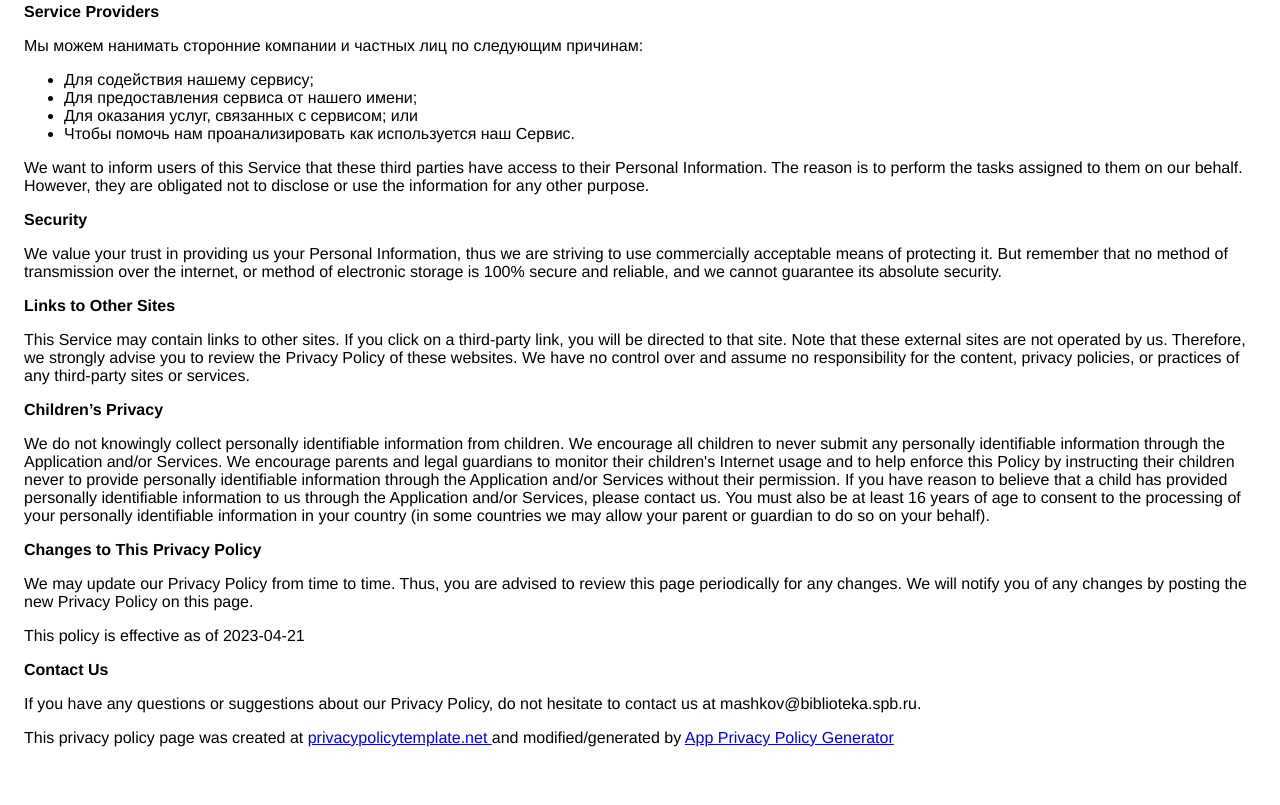
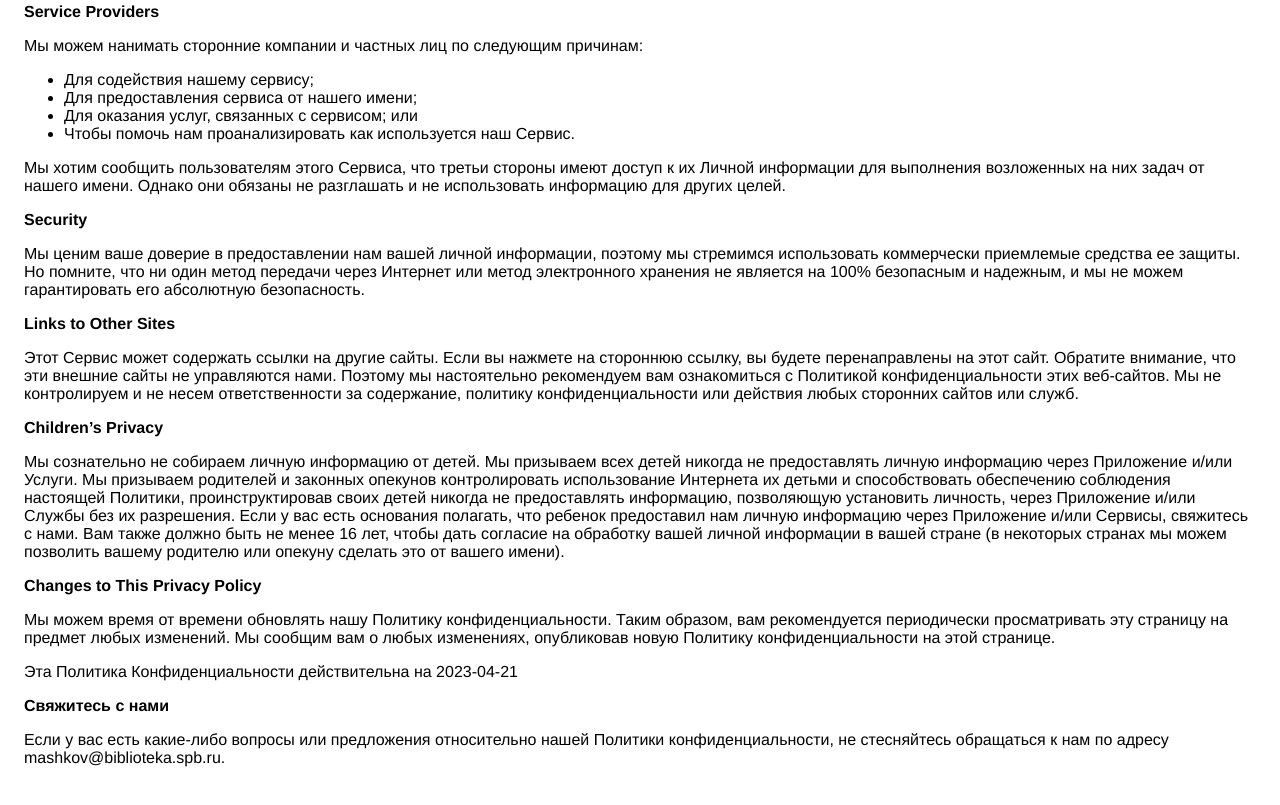
Before and after one commit to SPbGBUKCBSK/bibliobus_ios_privacy_policy_ru, a plain HTML site: page index.html in a window 1280 px wide. Shown: the part 645-1450 px from the top of the page. Drawn offline with Linux system fonts and the light colour scheme.

Commit message:
Update index.html

```diff
--- a/index.html
+++ b/index.html
@@ -30,49 +30,16 @@
                 </p> <p><strong>Service Providers</strong></p> <p>
                  Мы можем нанимать сторонние компании и частных лиц по следующим причинам:
                 </p> <ul><li>Для содействия нашему сервису;</li> <li>Для предоставления сервиса от нашего имени;</li> <li>Для оказания услуг, связанных с сервисом; или</li> <li>Чтобы помочь нам проанализировать как используется наш Сервис.</li></ul> <p>
-                  We want to inform users of this Service
-                  that these third parties have access to their Personal
-                  Information. The reason is to perform the tasks assigned to
-                  them on our behalf. However, they are obligated not to
-                  disclose or use the information for any other purpose.
+                  Мы хотим сообщить пользователям этого Сервиса, что третьи стороны имеют доступ к их Личной информации для выполнения возложенных на них задач от нашего имени. Однако они обязаны не разглашать и не использовать информацию для других целей.
                 </p> <p><strong>Security</strong></p> <p>
-                  We value your trust in providing us your
-                  Personal Information, thus we are striving to use commercially
-                  acceptable means of protecting it. But remember that no method
-                  of transmission over the internet, or method of electronic
-                  storage is 100% secure and reliable, and we cannot
-                  guarantee its absolute security.
+                 Мы ценим ваше доверие в предоставлении нам вашей личной информации, поэтому мы стремимся использовать коммерчески приемлемые средства ее защиты. Но помните, что ни один метод передачи через Интернет или метод электронного хранения не является на 100% безопасным и надежным, и мы не можем гарантировать его абсолютную безопасность.
                 </p> <p><strong>Links to Other Sites</strong></p> <p>
-                  This Service may contain links to other sites. If you click on
-                  a third-party link, you will be directed to that site. Note
-                  that these external sites are not operated by us.
-                  Therefore, we strongly advise you to review the
-                  Privacy Policy of these websites. We have
-                  no control over and assume no responsibility for the content,
-                  privacy policies, or practices of any third-party sites or
-                  services.
+                  Этот Сервис может содержать ссылки на другие сайты. Если вы нажмете на стороннюю ссылку, вы будете перенаправлены на этот сайт. Обратите внимание, что эти внешние сайты не управляются нами. Поэтому мы настоятельно рекомендуем вам ознакомиться с Политикой конфиденциальности этих веб-сайтов. Мы не контролируем и не несем ответственности за содержание, политику конфиденциальности или действия любых сторонних сайтов или служб.
                 </p> <p><strong>Children’s Privacy</strong></p> <!----> <div><p>
-                    We do not knowingly collect personally
-                    identifiable information from children. We
-                    encourage all children to never submit any personally
-                    identifiable information through
-                    the Application and/or Services.
-                    We encourage parents and legal guardians to monitor
-                    their children's Internet usage and to help enforce this Policy by instructing
-                    their children never to provide personally identifiable information through the Application and/or Services without their permission. If you have reason to believe that a child
-                    has provided personally identifiable information to us through the Application and/or Services,
-                    please contact us. You must also be at least 16 years of age to consent to the processing
-                    of your personally identifiable information in your country (in some countries we may allow your parent
-                    or guardian to do so on your behalf).
+                   Мы сознательно не собираем личную информацию от детей. Мы призываем всех детей никогда не предоставлять личную информацию через Приложение и/или Услуги. Мы призываем родителей и законных опекунов контролировать использование Интернета их детьми и способствовать обеспечению соблюдения настоящей Политики, проинструктировав своих детей никогда не предоставлять информацию, позволяющую установить личность, через Приложение и/или Службы без их разрешения. Если у вас есть основания полагать, что ребенок предоставил нам личную информацию через Приложение и/или Сервисы, свяжитесь с нами. Вам также должно быть не менее 16 лет, чтобы дать согласие на обработку вашей личной информации в вашей стране (в некоторых странах мы можем позволить вашему родителю или опекуну сделать это от вашего имени).
                   </p></div> <p><strong>Changes to This Privacy Policy</strong></p> <p>
-                  We may update our Privacy Policy from
-                  time to time. Thus, you are advised to review this page
-                  periodically for any changes. We will
-                  notify you of any changes by posting the new Privacy Policy on
-                  this page.
-                </p> <p>This policy is effective as of 2023-04-21</p> <p><strong>Contact Us</strong></p> <p>
-                  If you have any questions or suggestions about our
-                  Privacy Policy, do not hesitate to contact us at mashkov@biblioteka.spb.ru.
-                </p> <p>This privacy policy page was created at <a href="https://privacypolicytemplate.net" target="_blank" rel="noopener noreferrer">privacypolicytemplate.net </a>and modified/generated by <a href="https://app-privacy-policy-generator.nisrulz.com/" target="_blank" rel="noopener noreferrer">App Privacy Policy Generator</a></p>
+                  Мы можем время от времени обновлять нашу Политику конфиденциальности. Таким образом, вам рекомендуется периодически просматривать эту страницу на предмет любых изменений. Мы сообщим вам о любых изменениях, опубликовав новую Политику конфиденциальности на этой странице.
+                </p> <p>Эта Политика Конфиденциальности действительна на 2023-04-21</p> <p><strong>Свяжитесь с нами</strong></p> <p>
+                  Если у вас есть какие-либо вопросы или предложения относительно нашей Политики конфиденциальности, не стесняйтесь обращаться к нам по адресу mashkov@biblioteka.spb.ru.
     </body>
     </html>
```
